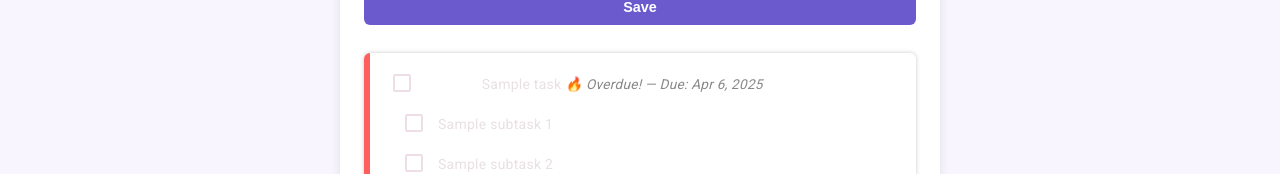
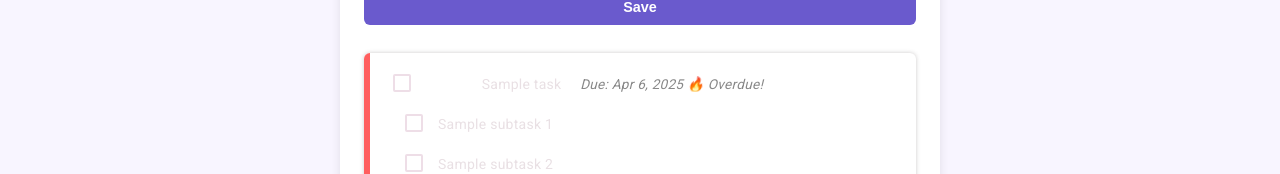
Before and after one commit to AlinesCodeFiWorks/AngularProject, an Angular app in the folder my-task-manager/: page / in a window 1280 px wide. Shown: the part 409-583 px from the top of the page. Built offline with nearby package versions, Linux system fonts and the light colour scheme.

Commit message:
Enhance to-do list functionality and styles: update subtask input styles, improve task overdue display, and add task name color variable

```diff
--- a/my-task-manager/src/app/to-do-list/to-do-list.component.css
+++ b/my-task-manager/src/app/to-do-list/to-do-list.component.css
@@ -56,16 +56,17 @@ mat-checkbox {
   font-size: 1rem;
 }
 
-.inline-edit {
+.subtask-input {
   font-size: 1rem;
   padding: 4px 8px;
+  margin-left: 10%;
   border: 1px solid var(--input-area-color);
   border-radius: 6px;
   width: auto;
   min-width: 120px;
 }
 
-.inline-edit:focus {
+.subtask-input:focus {
   outline: none;
   border-color: var(--main-accent-color);
   box-shadow: 0 0 3px #bdb0f8;
@@ -98,6 +99,7 @@ li:hover .delete-subtask-button {
   font-style: italic;
   margin-top: 4px;
   display: inline;
+  padding-left: 15px;
 }
 
 /* omg this turned out so dramatic - I love it lol */
--- a/my-task-manager/src/app/to-do-list/to-do-list.component.html
+++ b/my-task-manager/src/app/to-do-list/to-do-list.component.html
@@ -16,7 +16,8 @@
         <mat-checkbox
           [checked]="task.completed"
           [indeterminate]="isPartiallyComplete(task)"
-          (change)="markTaskComplete(i, $event.checked)">
+          (change)="markTaskComplete(i, $event.checked)"
+          class="checkbox">
           <button
           class="add-subtask-button"
           (click)="startAddingSubtask(task)"
@@ -39,9 +40,8 @@
           }
 
           <div class="task-date">
-            @if (tasksService.isTaskOverdue(task))
-            {<span>🔥 Overdue! — </span>}
-            Due: {{ task.dueDate | date:'MMM d, y' }}</div>
+            Due: {{ task.dueDate | date:'MMM d, y' }} @if (tasksService.isTaskOverdue(task))
+            {<span>🔥 Overdue!</span>}</div>
 
             <button class="task-details-button" (click)="toggleTaskDetails(task)">🔻</button>
 
--- a/my-task-manager/src/app/to-do-list/to-do-list.component.ts
+++ b/my-task-manager/src/app/to-do-list/to-do-list.component.ts
@@ -15,6 +15,25 @@ import { MatDialog } from '@angular/material/dialog';
 export class ToDoListComponent {
   constructor(private dialog: MatDialog) {}
 
+  tasksService = inject(TasksService);
+  readonly toDoList = this.tasksService.getTasks();
+
+  //Component signals
+  addingSubtaskTo = signal<string | null>(null);
+  readonly partiallyComplete = computed(() => {
+    const tasks = this.toDoList();
+    return tasks.some(
+      (task) =>
+        task.subtasks?.some((t) => t.subCompleted) &&
+        !task.subtasks?.every((t) => t.subCompleted)
+    );
+  });
+  editingTaskName = signal<string | null>(null); // Tracking which task is being edited
+  editingSubtaskKey = signal<{ taskName: string; subName: string } | null>(
+    null
+  );
+
+  //Mat dialog material component for sharing the to-do list
   openShareDialog() {
     this.dialog.open(ShareToDoListComponent, {
       width: '400px',
@@ -23,36 +42,23 @@ export class ToDoListComponent {
     });
   }
 
-  tasksService = inject(TasksService);
-  readonly toDoList = this.tasksService.getTasks();
-
+  // Task detals toggling
   taskDetailsVisibility = new Map<string, boolean>();
-
   isTaskExpanded(task: Task): boolean {
     return this.taskDetailsVisibility.get(task.name) ?? false;
   }
-
   toggleTaskDetails(task: Task) {
     const current = this.taskDetailsVisibility.get(task.name) ?? false;
     this.taskDetailsVisibility.set(task.name, !current);
   }
 
-  readonly partiallyComplete = computed(() => {
-    const tasks = this.toDoList();
-    return tasks.some(
-      (task) =>
-        task.subtasks?.some((t) => t.subCompleted) &&
-        !task.subtasks?.every((t) => t.subCompleted)
-    );
-  });
-
+  // Task completion tracking (from checkbox material component)
   isPartiallyComplete(task: Task): boolean | undefined {
     return (
       task.subtasks?.some((s) => s.subCompleted) &&
       !task.subtasks?.every((s) => s.subCompleted)
     );
   }
-
   markTaskComplete(taskIndex: number, completed: boolean) {
     this.toDoList.update((tasks) => {
       const task = tasks[taskIndex];
@@ -61,7 +67,6 @@ export class ToDoListComponent {
       return [...tasks];
     });
   }
-
   markSubtaskComplete(
     taskIndex: number,
     subtaskIndex: number,
@@ -76,10 +81,10 @@ export class ToDoListComponent {
       return [...tasks];
     });
   }
+
+  // Subtask submission tracking
   // More troubleshooting notes: tracking which task is currently getting a new subtask
-  addingSubtaskTo = signal<string | null>(null);
   newSubtaskName = '';
-
   startAddingSubtask(task: Task) {
     this.addingSubtaskTo.set(task.name);
   }
@@ -87,7 +92,6 @@ export class ToDoListComponent {
     this.addingSubtaskTo.set(null);
     this.newSubtaskName = '';
   }
-
   submitSubtask(task: Task) {
     const name = this.newSubtaskName.trim();
     if (!name) return;
@@ -97,9 +101,7 @@ export class ToDoListComponent {
     this.newSubtaskName = '';
   }
 
-  // trackin which task is being edited
-  editingTaskName = signal<string | null>(null);
-
+  //Inline editing
   startEditingTask(task: Task) {
     this.editingTaskName.set(task.name);
   }
@@ -110,14 +112,9 @@ export class ToDoListComponent {
       this.editingTaskName.set(null);
       return;
     }
-
     this.tasksService.updateTaskName(task.name, trimmed);
-
     this.editingTaskName.set(null);
   }
-  editingSubtaskKey = signal<{ taskName: string; subName: string } | null>(
-    null
-  );
 
   startEditingSubtask(task: Task, subtask: { subName: string }) {
     this.editingSubtaskKey.set({
@@ -141,7 +138,7 @@ export class ToDoListComponent {
     const key = this.editingSubtaskKey();
     return key?.taskName === task.name && key?.subName === subName;
   }
-    // ngAfterViewChecked() {
+  // ngAfterViewChecked() {
   //   const container = document.querySelector('mat-checkbox'); if(container){container.style.color = "black";
   // }}
 }
--- a/my-task-manager/src/styles.css
+++ b/my-task-manager/src/styles.css
@@ -9,6 +9,7 @@
   --main-accent-color: #6a5acd;
   --high-contrast-accent-color: white;
   --input-area-color: #ccc;
+  --task-name-color: #5a0856;
 }
 
 html,
```
